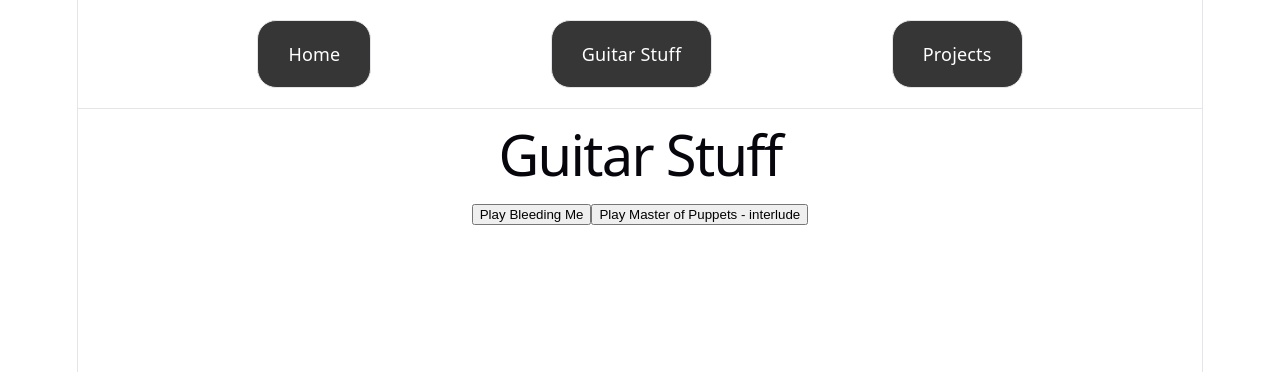
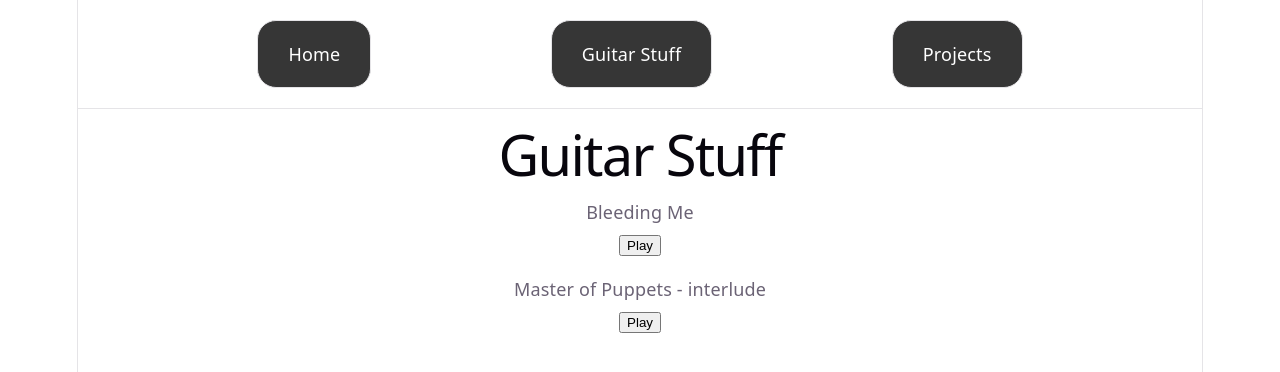
Before and after one commit to PurrgoExiliard/Purrgo-Exiliard, a React (Vite) app: page /Guitar in a window 1280 px wide. Shown: the top 372 px of the page. Built offline with nearby package versions, Linux system fonts and the light colour scheme.

Commit message:
rewoked guitar component

```diff
--- a/src/App.css
+++ b/src/App.css
@@ -246,3 +246,13 @@
     padding: 30px 45px;
   }
 }
+
+
+.guitar_container{
+  display: flex;
+  flex-direction: column;
+  align-items: center;
+  justify-content: center;
+  gap: 10px;
+  margin-bottom: 20px;
+}
--- a/src/App.tsx
+++ b/src/App.tsx
@@ -18,7 +18,7 @@ function Guitar() {
     <div className="App">
       <h1>Guitar Stuff</h1>
       {GuitarSoundSamples.map((sample, index) => (
-        <GuitarButton key={index} url={sample.url} text={sample.text} />
+        <GuitarButton key={index} url={sample.url} text={sample.text} id={index} />
       ))}
     </div>
   )
--- a/src/components/GuitarButton.tsx
+++ b/src/components/GuitarButton.tsx
@@ -1,22 +1,37 @@
+import { useState, useRef } from "react";
+
 type GuitarButtonProps = {
   url: string;
   text: string;
+  id: number;
 };
 
-export const GuitarButton = ({url, text}: GuitarButtonProps) => {
-  var isPlaying = false;
-  const audio = new Audio(url);
+export const GuitarButton = ({url, text, id}: GuitarButtonProps) => {
+  const [isPlaying, setIsPlaying] = useState(false);
+  const audioRef = useRef<HTMLAudioElement | null>(null);
   const handleClick = () => {
+    if (!audioRef.current) {
+      audioRef.current = new Audio(url);
+    }
+
+    const audio = audioRef.current;
     if (isPlaying) {
       audio.pause();
       audio.currentTime = 0;
+      setIsPlaying(false);
     } else {
       audio.play();
+      setIsPlaying(true);
     }
-    isPlaying = !isPlaying;
+
   };
   return <>
-    <button key={text} onClick={handleClick}>Play {text}</button>
+    <div className="guitar_container">
+    <span>{text}</span>
+    <button id={id.toString()} onClick={handleClick}>
+      {isPlaying ? "Stop" : "Play"}
+    </button>
+    </div>
   </>;
 
 };
```
